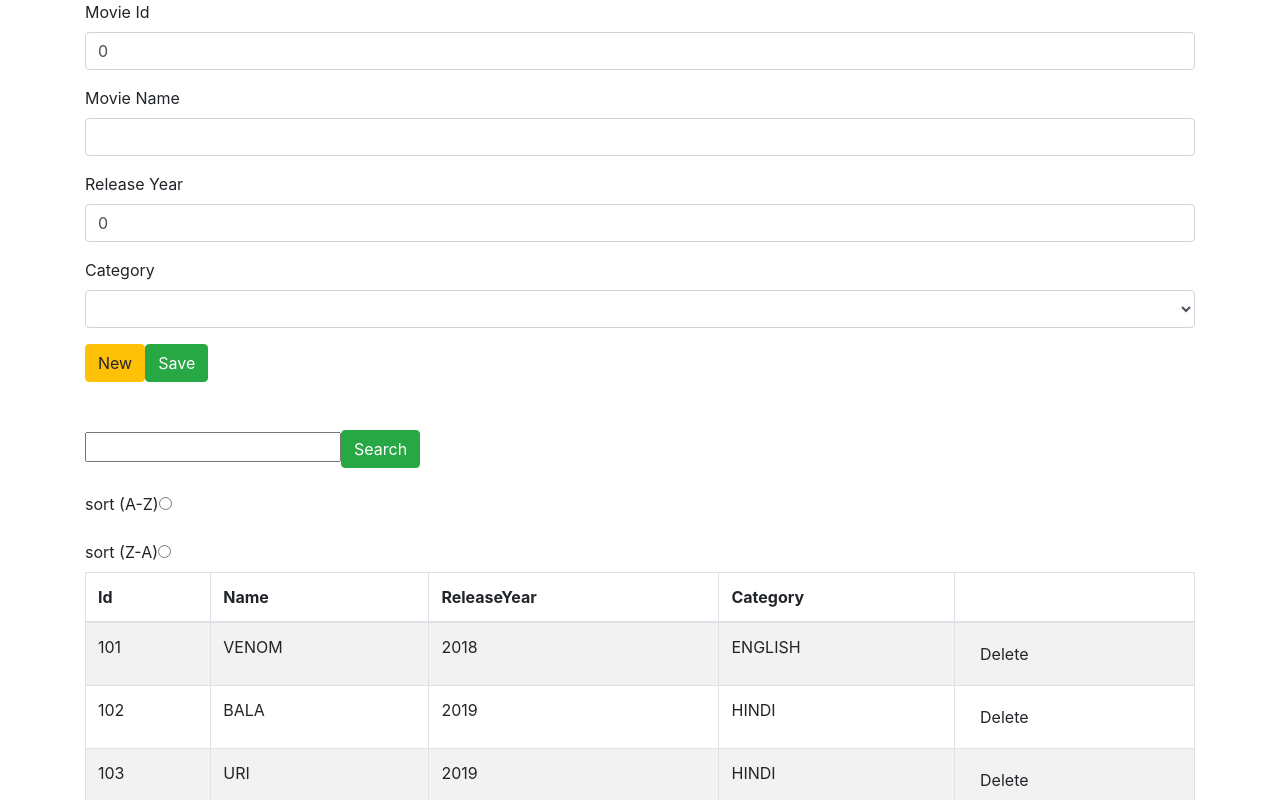
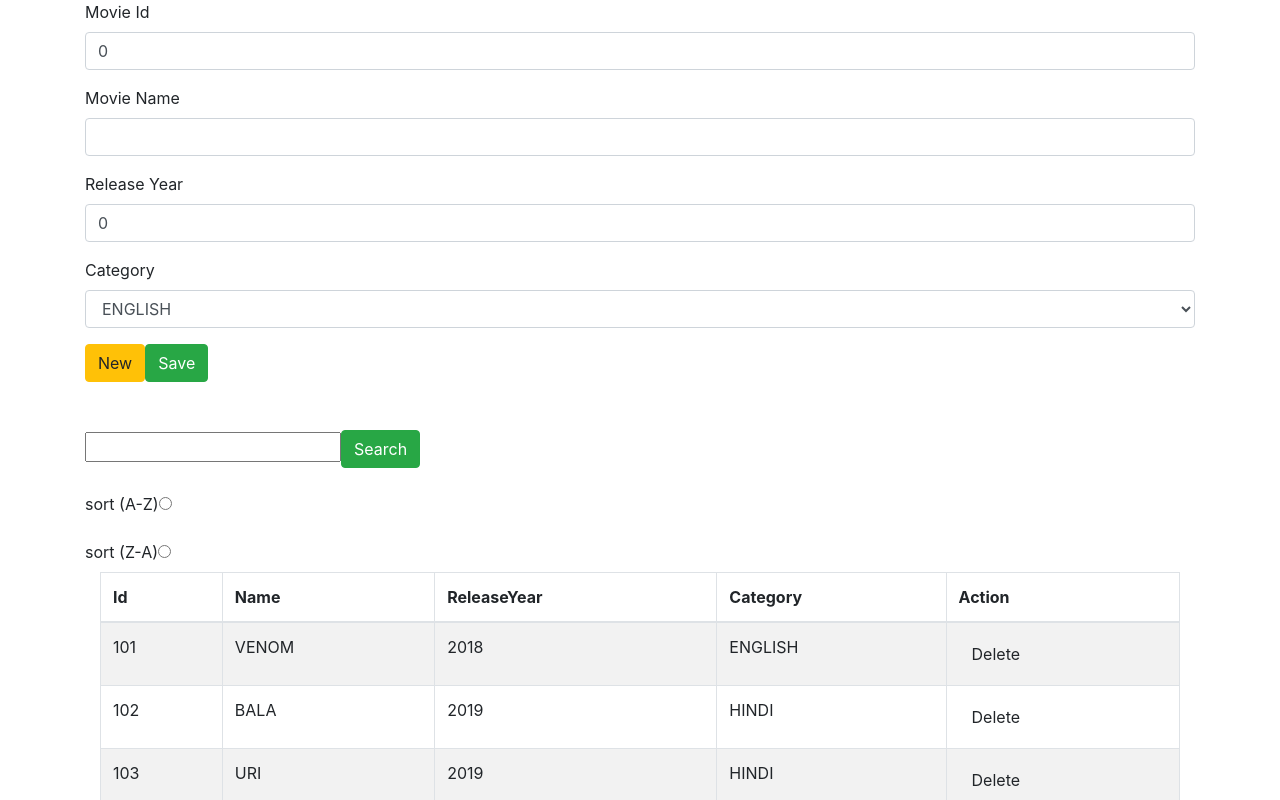
Before and after one commit to tavisca-diksha/AngularTraining, an Angular app in the folder ng app/Excercise2/: page / in a window 1280 px wide. Shown: the top 800 px of the page. Built offline with nearby package versions, Linux system fonts and the light colour scheme.

Commit message:
Added reactive form

```diff
--- /dev/null
+++ b/ng app/Excercise2/src/app/Components/MoviesReactive/app.moviereactiveform.component.ts
@@ -0,0 +1,98 @@
+import { Movie } from 'src/app/Models/app.movie';
+import { Logic } from 'src/app/Models/app.logic';
+import { Categories } from 'src/app/Models/app.constants';
+import { Component, OnInit } from '@angular/core';
+import { FormGroup, FormControl, Validators, AbstractControl } from '@angular/forms';
+
+@Component({
+    selector: 'app-moviesreactive-component',
+    templateUrl: './moviereactiveform.view.html'
+})
+
+export class MovieReactiveFormComponent implements OnInit {
+    movie: Movie;
+    movies: Array<Movie>;
+    private logic: Logic;
+    categories = Categories;
+    headers: Array<string>;
+    searchText : string;
+    selectedMovie: Movie;
+    isExistingMovie : boolean;
+    frmMovie : FormGroup;
+    constructor() {
+        this.movie = new Movie(0, '', 0, '');
+        this.movies = new Array<Movie>();
+        this.logic = new Logic();
+        this.headers  =new Array<string>();
+        this.searchText = "";
+        this.selectedMovie = null;
+        this.isExistingMovie = false;
+        this.frmMovie = new FormGroup({
+           Id : new FormControl(this.movie.Id//,
+            //Validators.compose([CustomValidator.isNotUnique(this.movies)])
+                ),
+           Name : new FormControl(this.movie.Name) ,
+           ReleaseYear : new FormControl(this.movie.ReleaseYear) ,
+           Category : new FormControl(this.movie.Category)
+        });
+    }
+
+    // private static ValidateUniqueId(movies:Array<Movie>, current : number): IsNotUnique{
+    //     return(ctrl:AbstractControl) : any => {
+    //         // for(let movie in movies){
+    //         //     if(movie.Id === current){
+    //         //         return {isnNotUnique:true};
+    //         //     }
+    //         // }
+    //         console.log(JSON.stringify(movies));
+    //         return null;
+    //     }
+    // }
+
+    ngOnInit() : void{
+        this.movies = this.logic.GetMovies();
+        for(let field in this.movie){
+            this.headers.push(field);
+        }
+    }
+
+    clear() : void{
+        this.movie =  new Movie(0, '', 0, '');
+        this.isExistingMovie = false;
+        this.selectedMovie = null;
+    }
+
+    save(): void{
+        if(this.isExistingMovie){
+            this.movies = this.logic.UpdateMovie(this.selectedMovie, this.movie);
+        }
+        else{
+            this.movies = this.logic.SaveMovie(this.movie);
+        }
+    }
+
+    getSelectedMovie(movie:Movie): void{
+        this.movie = Object.assign({}, movie);
+        this.isExistingMovie = true;
+        this.selectedMovie = movie;
+    }
+
+    deleteRow(movie:Movie): void{
+        this.movies = this.logic.DeleteMovie(movie);
+        console.log(JSON.stringify(this.movies));
+    }
+
+    sort():void{
+        this.movies = this.logic.Sort();
+    }
+
+    reverseSort():void{
+        this.movies = this.logic.ReverseSort();
+    }
+
+    searchMovie():void{
+        if(this.searchText.trim() != ""){
+            this.movies = this.logic.SearchMovies(this.searchText);
+        }
+    }
+}
--- /dev/null
+++ b/ng app/Excercise2/src/app/Components/MoviesReactive/moviereactiveform.view.html
@@ -0,0 +1,41 @@
+<div class="container">
+    <form name="moviefrm" [formGroup]="frmMovie" (ngSubmit)="save()">
+        <div class="form-group">
+            <label>Movie Id</label>
+            <input type="text" class="form-control" formControlName="Id" name="MovieId" >
+            <!-- <div class="alert alert-danger" *ngIf="frmMovie.controls.Id.dirty && !frmMovie.controls.Id.valid">
+                <p *ngIf="frmMovie.controls.Id.errors.isNotUnique">Movie Id should be unique</p>
+            </div> -->
+        </div>
+        <div class="form-group">
+            <label>Movie Name</label>
+            <input type="text" class="form-control" formControlName="Name" name="MovieName" >
+        </div>
+        <div class="form-group">
+            <label>Release Year</label>
+            <input type="text" class="form-control" formControlName="ReleaseYear" name="MovieReleaseYear" >
+        </div>
+        <div class="form-group">
+            <label>Category</label>
+            <select name="category" class="form-control">
+                <option *ngFor="let item of categories" value={{item}}>{{item}}</option>
+            </select>
+        </div>
+
+        <input type="button" value="New" class="btn btn-warning" (click)="clear()">
+        <input type="submit" value="Save" class="btn btn-success" >
+    </form>
+</div>
+<br/><br/>
+<div class="container">
+    <input type="text" name="searchText" [(ngModel)]="searchText">
+    <input type="button" value="Search" class="btn btn-success" (click)="searchMovie()">
+    <br/><br/>
+    <form action="">
+        <label>sort (A-Z)</label><input type="radio" name="sortOrder" (click)="sort()">
+        <p></p>
+        <label>sort (Z-A)</label><input type="radio" name="sortOrder" (click)="reverseSort()">
+    </form>
+    <app-table-directive [DataSource]="movies" (onRowSelect)="getSelectedMovie($event)" (onRowDelete)="deleteRow($event)">
+    </app-table-directive>
+</div>
--- /dev/null
+++ b/ng app/Excercise2/src/app/Directives/table.component.directive.ts
@@ -0,0 +1,49 @@
+import { Directive, Component, OnInit, Input, Output, EventEmitter } from "@angular/core";
+
+@Component({
+    selector: 'app-table-directive',
+    templateUrl: './table.directive.view.html'
+})
+
+export class TableDirectiveComponent implements OnInit{
+    private _DataSource :Array<any>;
+    headers : Array<string>;
+    @Output()
+    onRowSelect : EventEmitter<any>;
+    @Output()
+    onRowDelete : EventEmitter<any>;
+
+    constructor(){
+        this._DataSource = new Array<any>();
+        this.headers = new Array<string>();
+        this.onRowSelect = new EventEmitter<any>();
+        this.onRowDelete = new EventEmitter<any>();
+    }
+
+    @Input()
+    set DataSource(val:Array<any>){
+        if(val.length > 0)
+        {
+            this._DataSource = val;
+            console.log(JSON.stringify(this._DataSource[0]));
+            for(let h in this._DataSource[0])
+            {
+                this.headers.push(h);
+            }
+        }
+    }
+    get DataSource():Array<any>{
+        return this._DataSource;
+    }
+
+    onRowSelectEvent(item: any) {
+        this.onRowSelect.emit(item);
+    }
+
+    onRowDeleteEvent(item:any){
+        this.onRowDelete.emit(item);
+    }
+
+    ngOnInit(): void { }
+
+}
--- /dev/null
+++ b/ng app/Excercise2/src/app/Directives/table.directive.view.html
@@ -0,0 +1,18 @@
+<div class="container">
+    <table class="table table-striped table-bordered table-white">
+        <thead>
+            <tr>
+                <th *ngFor="let header of headers">{{header}}</th>
+                <th>Action</th>
+            </tr>
+        </thead>
+        <tbody>
+            <tr *ngFor="let item of DataSource" (click)="onRowSelectEvent(item)">
+                <td *ngFor="let h of headers">
+                    {{item[h]}}
+                </td>
+                <td><input type="button" class="btn" (click)="onRowDeleteEvent(item)" value="Delete" ></td>
+            </tr>
+        </tbody>
+    </table>
+</div>
--- a/ng app/Excercise2/src/app/app.module.ts
+++ b/ng app/Excercise2/src/app/app.module.ts
@@ -1,19 +1,21 @@
 import { BrowserModule } from '@angular/platform-browser';
 import { NgModule } from '@angular/core';
-import {FormsModule} from '@angular/forms';
+import {FormsModule, ReactiveFormsModule} from '@angular/forms';
 import { AppRoutingModule } from './app-routing.module';
 import { AppComponent } from './app.component';
 import { MovieComponent } from './Components/Movies/app.movie.component';
+import { MovieReactiveFormComponent } from './Components/MoviesReactive/app.moviereactiveform.component';
+import { TableDirectiveComponent } from './Directives/table.component.directive';
 
 @NgModule({
   declarations: [
-    AppComponent, MovieComponent
+    AppComponent, MovieComponent, MovieReactiveFormComponent, TableDirectiveComponent
   ],
   imports: [
-    BrowserModule, FormsModule,
+    BrowserModule, FormsModule, ReactiveFormsModule,
     AppRoutingModule
   ],
   providers: [],
-  bootstrap: [MovieComponent]
+  bootstrap: [MovieReactiveFormComponent]
 })
 export class AppModule { }
--- a/ng app/Excercise2/src/index.html
+++ b/ng app/Excercise2/src/index.html
@@ -8,6 +8,6 @@
   <link rel="icon" type="image/x-icon" href="favicon.ico">
 </head>
 <body>
-  <app-movies-component></app-movies-component>
+  <app-moviesreactive-component></app-moviesreactive-component>
 </body>
 </html>
```
